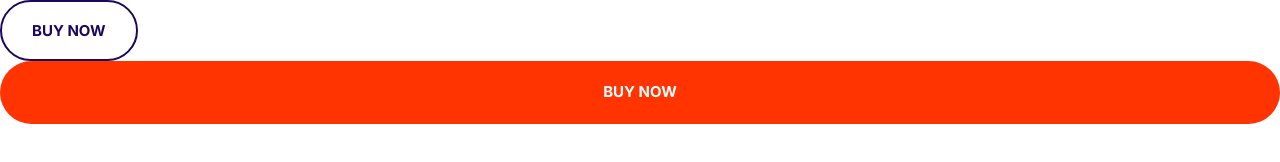
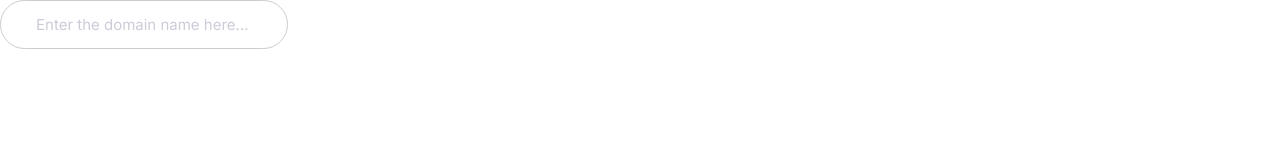
Before and after one commit to AungPhyoThant224/The-Ultimate-HTML5-CSS3-Series-Part-3, a plain HTML site: page index.html in a window 1280 px wide. Drawn offline with Linux system fonts and the light colour scheme.

Commit message:
Building Inputs.

```diff
--- a/css/style.css
+++ b/css/style.css
@@ -235,3 +235,25 @@ a {
     font-size: 1.5rem;
   }
 }
+
+/* Inputs */
+.input {
+  border-radius: 30px;
+  border-width: 1px;
+  border-style: solid;
+  border-color: #ccc;
+  color: var(--color-heading);
+  font-size: 2rem;
+  outline: 0;
+  padding: 1.5rem 3.5rem;
+}
+
+::placeholder {
+  color: #cdcbd7;
+}
+
+@media screen and (min-width: 1024px) {
+  .input {
+    font-size: 1.5rem;
+  }
+}
--- a/index.html
+++ b/index.html
@@ -15,7 +15,10 @@
     <link rel="stylesheet" href="css/style.css" />
   </head>
   <body>
-    <button class="btn btn--primary btn--outline">Buy Now</button>
-    <a href="" class="btn btn--accent btn--block">Buy Now</a>
+    <input
+      type="text"
+      class="input"
+      placeholder="Enter the domain name here..."
+    />
   </body>
 </html>
```
Also changed, not shown: components/input.html (added, +1 -0 lines).
